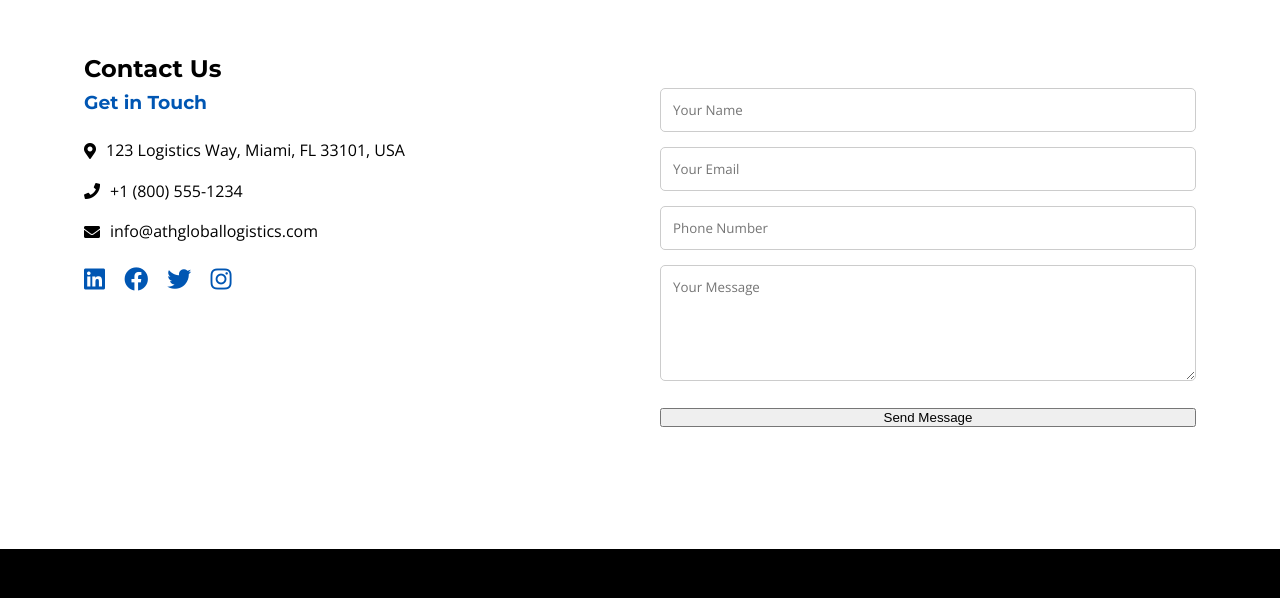
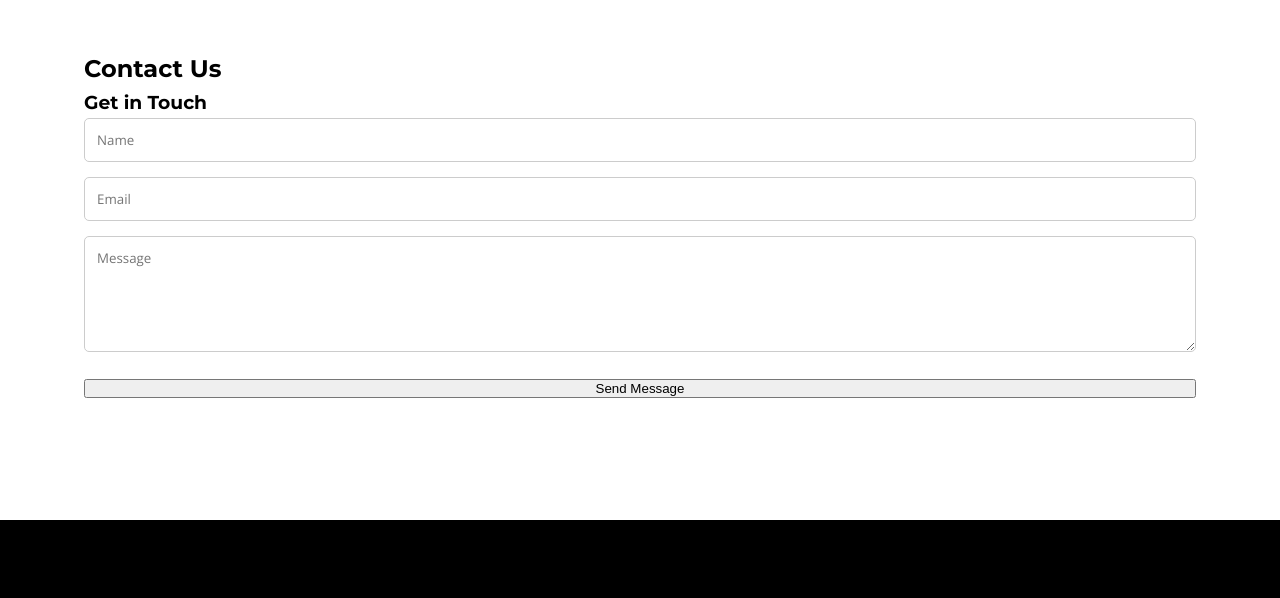
Before and after one commit to andresteheran6-ship-it/ath_globlal_logistics_pg, a plain HTML site: page index.html in a window 1280 px wide. Shown: the part 3062-3660 px from the top of the page. Drawn offline with nearby package versions, Linux system fonts and the light colour scheme.

Commit message:
Update index.html
Update Email

```diff
--- a/index.html
+++ b/index.html
@@ -151,34 +151,22 @@
     </section>
 
     <!-- Contact -->
-    <section id="contact" class="section contact">
+    <section id="contact" class="contact section">
   <div class="container">
-        <h2>Contact Us</h2>
-        <div class="contact-content">
-          <div class="contact-info">
-            <h3>Get in Touch</h3>
-            <p><i class="fas fa-map-marker-alt"></i> 123 Logistics Way, Miami, FL 33101, USA</p>
-            <p><i class="fas fa-phone"></i> +1 (800) 555-1234</p>
-            <p><i class="fas fa-envelope"></i> info@athgloballogistics.com</p>
-            <div class="social-links">
-              <a href="#"><i class="fab fa-linkedin"></i></a>
-              <a href="#"><i class="fab fa-facebook"></i></a>
-              <a href="#"><i class="fab fa-twitter"></i></a>
-              <a href="#"><i class="fab fa-instagram"></i></a>
-            </div>
-          </div>
+    <h2 class="contact-title">Contact Us</h2>
+    <h3 class="contact-subtitle">Get in Touch</h3>
+
     <div class="contact-form">
-            <form action="#" method="POST">
-              <input type="text" name="name" placeholder="Your Name" required />
-              <input type="email" name="email" placeholder="Your Email" required />
-              <input type="tel" name="phone" placeholder="Phone Number" />
-              <textarea name="message" rows="5" placeholder="Your Message" required></textarea>
-              <button type="submit" class="btn">Send Message</button>
+      <form action="https://formsubmit.co/info@athgloballogistics.com" method="POST">
+        <input type="text" name="name" placeholder="Name" required>
+        <input type="email" name="email" placeholder="Email" required>
+        <textarea name="message" placeholder="Message" rows="5" required></textarea>
+        <button type="submit">Send Message</button>
       </form>
     </div>
   </div>
-      </div>
 </section>
+
 
   </main>
 
```
Lines whose indentation alone changed are shown as unchanged.
